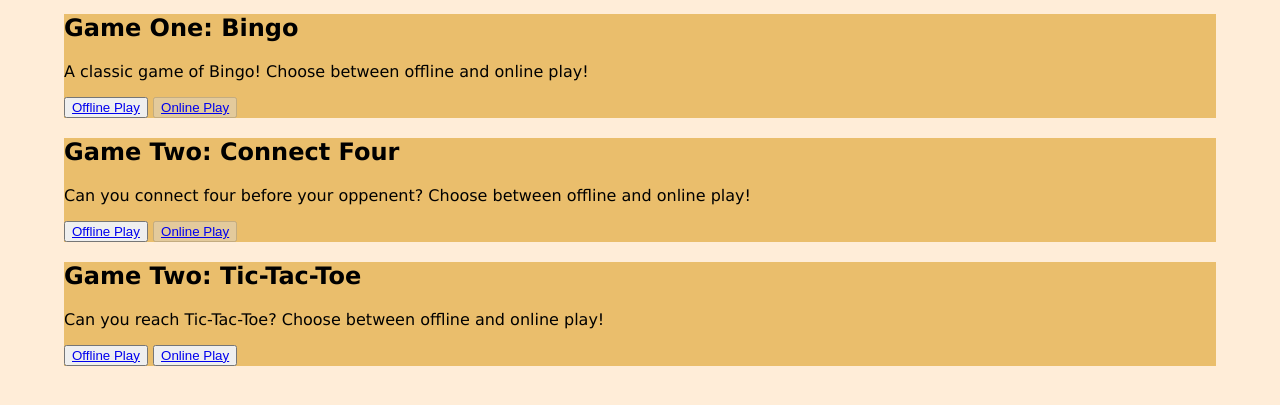
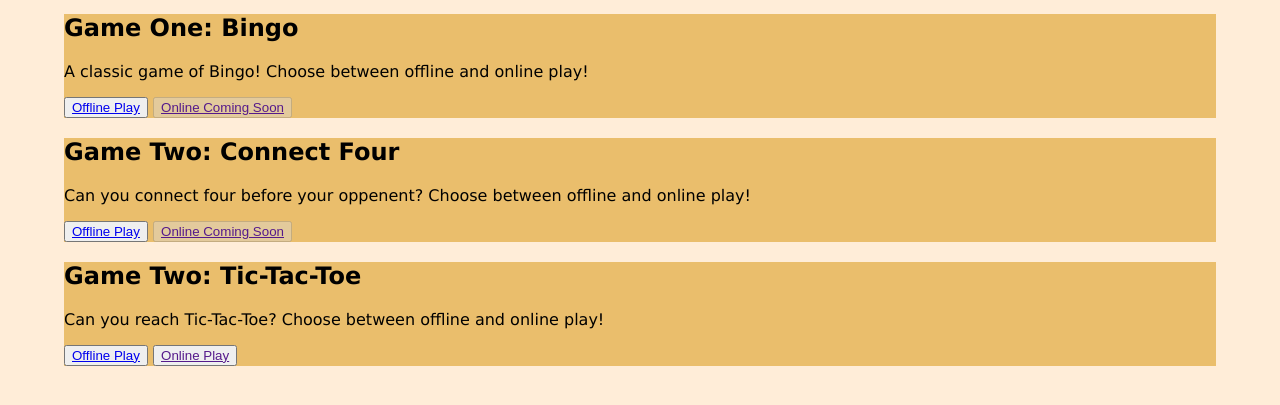
Before and after one commit to JosephSnedeker/MobileWebProjectSpr24, a website: page Games.html in a window 1280 px wide. Shown: the part 177-582 px from the top of the page. Drawn offline with Linux system fonts and the light colour scheme.

Commit message:
ommiting presentation version

```diff
--- a/Games.html
+++ b/Games.html
@@ -30,20 +30,20 @@
                 <h2>Game One: Bingo</h2>
                 <p>A classic game of Bingo! Choose between offline and online play!</p>
                 <button><a href="offline_bingo.html">Offline Play</a></button>
-                <button disabled><a href="#">Online Play</a></button>
+                <button disabled><a href="">Online Coming Soon</a></button>
             </div>
             <div class="Game_Selection">
                 <h2>Game Two: Connect Four</h2>
                 <p>Can you connect four before your oppenent? Choose between offline and online play!</p>
                 <button><a href="offline_connectfour.html">Offline Play</a></button>
-                <button disabled><a href="#">Online Play</a></button>
+                <button disabled><a href="">Online Coming Soon</a></button>
             </div>
             <div class="Game_Selection">
                 <h2>Game Two: Tic-Tac-Toe</h2>
                 <p>Can you reach Tic-Tac-Toe? Choose between offline and online play!</p>
 
                 <button><a href = "offline_tic-tac-toe.html" >Offline Play</a></button>
-                <button><a id="mybutton" href = "#" onclick="setAction()">Online Play</a></button>
+                <button><a id="mybutton" href = "" onclick="setAction()">Online Play</a></button>
 
             </div>
         </div>
```
Also changed, not shown: index.html (+3 -3 lines).
